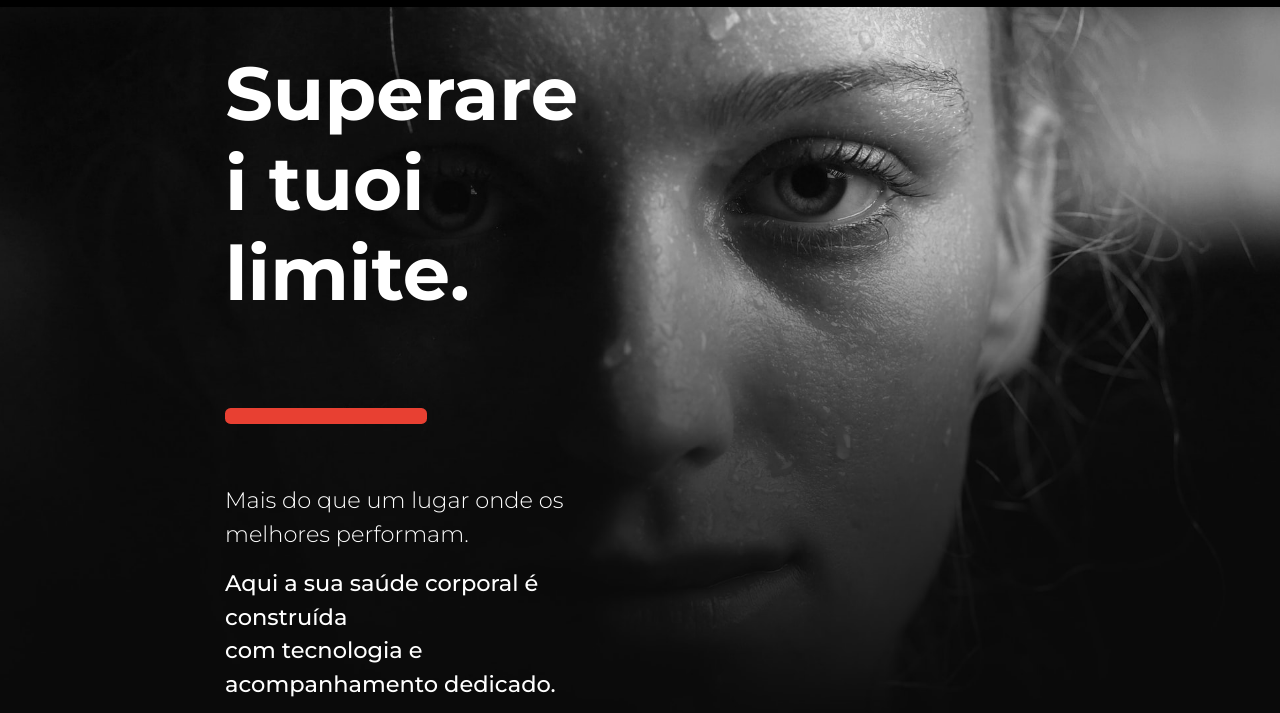
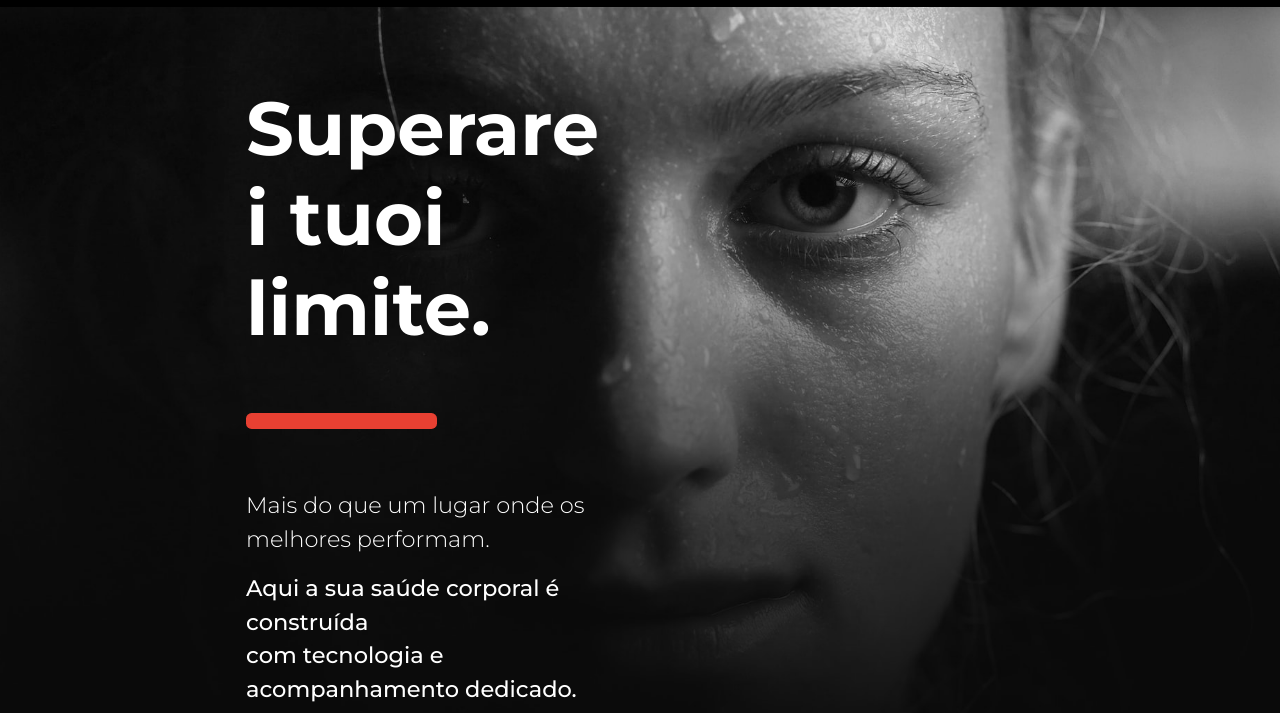
Before and after one commit to Biasiolo/attivita, a website built with Parcel: page src/index.html in a window 1280 px wide. Shown: the part 87-800 px from the top of the page. Built offline with nearby package versions, Linux system fonts and the light colour scheme.

Commit message:
ajustes gerais

```diff
--- a/src/index.html
+++ b/src/index.html
@@ -135,7 +135,7 @@
   <!-- SEÇÃO 1 (Hero) -->
   <section
     id="section1"
-    class="hero d-flex align-items-center text-white px-3"
+    class="hero d-flex align-items-center text-white  px-5"
   >
     <!-- Overlay que será controlado via JS -->
     <div class="fade-overlay"></div>
@@ -144,7 +144,7 @@
       <div class="row">
         <div class="col-md-6 text-start mb-5">
           <!-- Título principal -->
-          <h1 class="display-1 fw-bold mb-5 pb-5">
+          <h1 class="display-1 fw-bold mb-5 pb-3">
             Superare <br />
             i tuoi <br />
             limite.
--- a/src/scss/main.scss
+++ b/src/scss/main.scss
@@ -18,7 +18,7 @@ body {
 // Seção Hero (Section 1)
 // =======================================================
 .hero {
-  height: 105vh;
+  height: 110vh;
   position: relative; // necessário para o overlay ficar absoluto dentro dela
 
   // Imagem de fundo ocupando a tela toda
```
